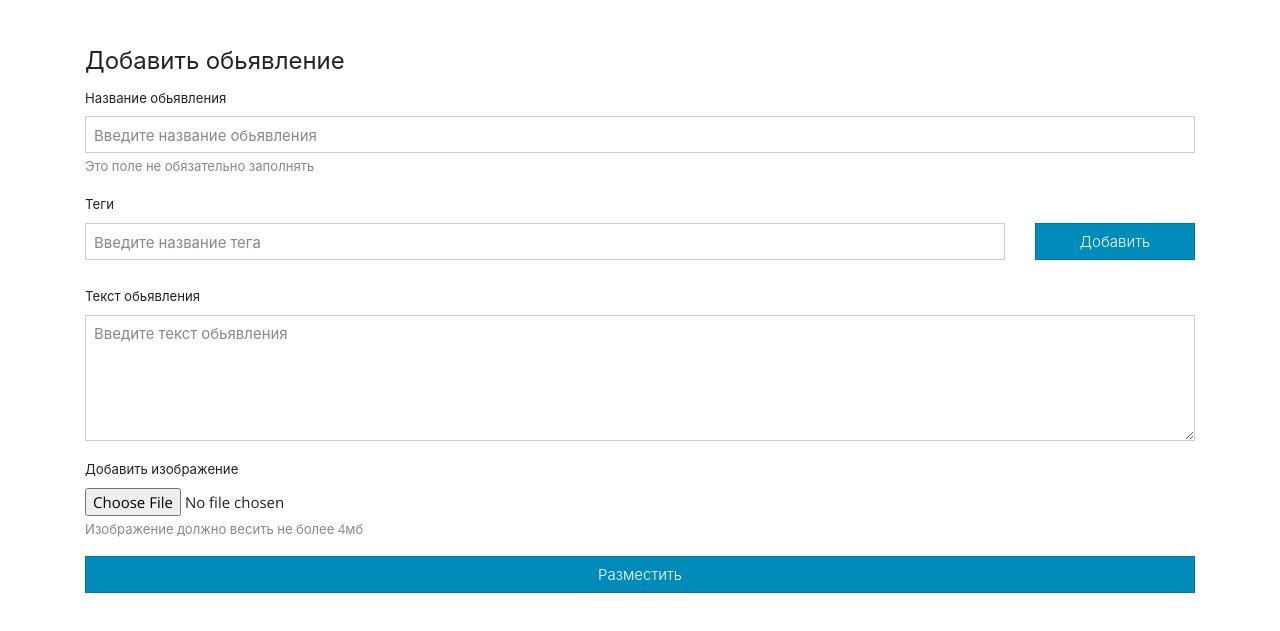
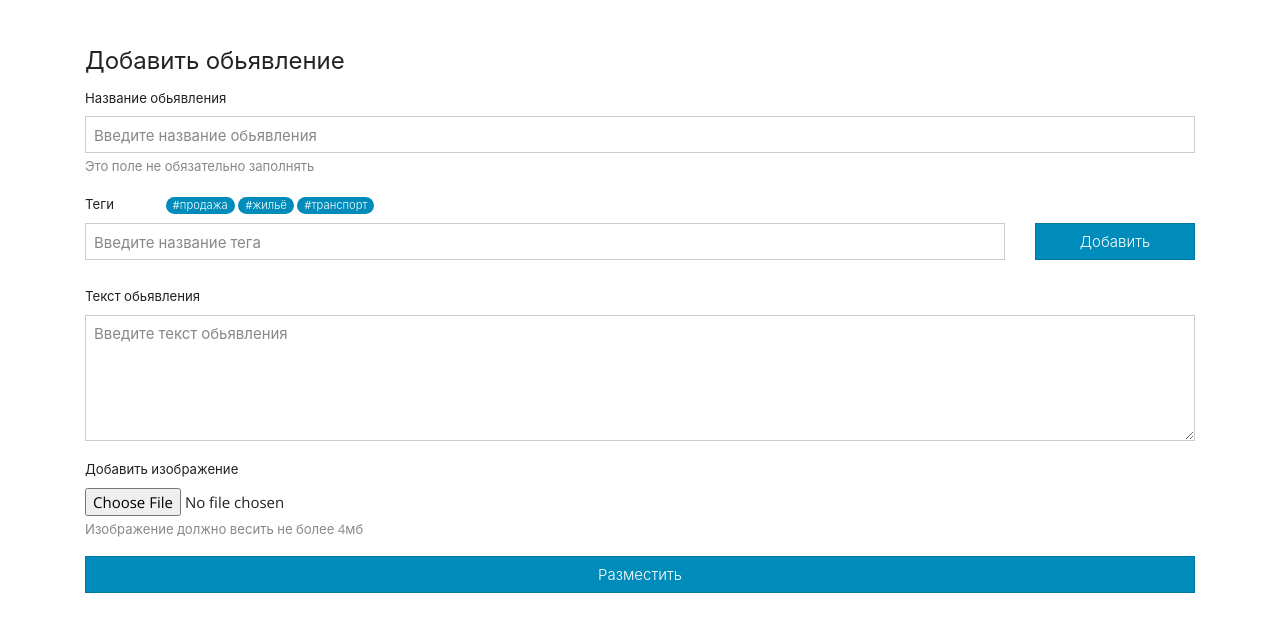
Before and after one commit to modesnero/sevsu-adverts, a plain HTML site: page add.html in a window 1280 px wide. Shown: the part 61-692 px from the top of the page. Drawn offline with nearby package versions, Linux system fonts and the light colour scheme.

Commit message:
add tags

```diff
--- a/add.html
+++ b/add.html
@@ -81,7 +81,10 @@
               </div>
 
               <div class="form-group">
-                <label for="exampleInputEmail1">Теги</label>
+                <label for="exampleInputEmail1" class="mr-5">Теги</label>
+                <span class="badge badge-pill badge-primary">#продажа</span>
+                <span class="badge badge-pill badge-primary">#жильё</span>
+                <span class="badge badge-pill badge-primary">#транспорт</span>
                 <div class="row">
                   <div class="col-xl-10 col-md-10 col-sm-12 mb-2">
                     <input
```
